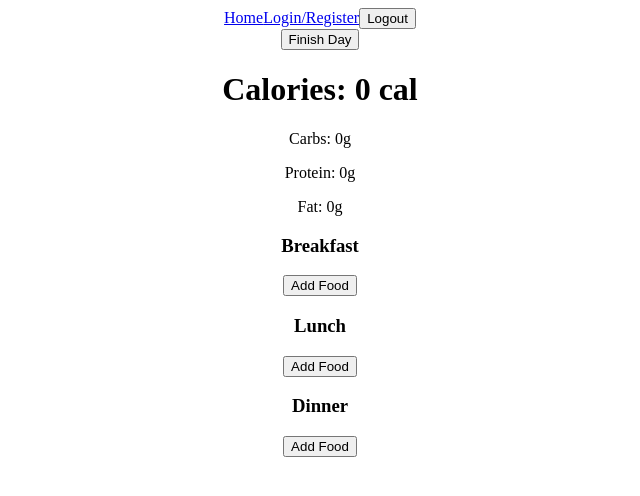
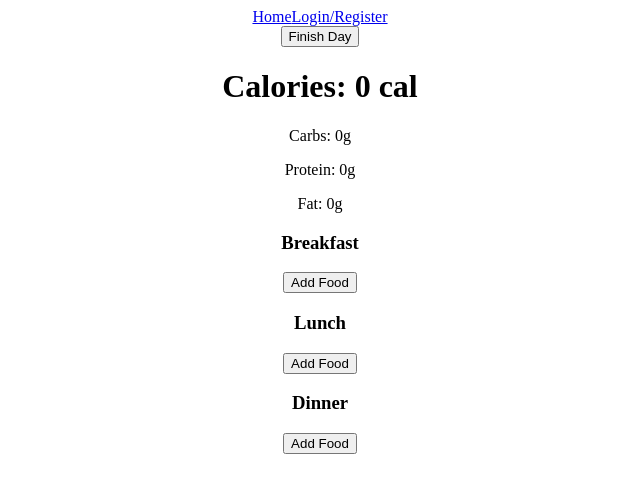
Before and after one commit to ChrisSolan/CalorieCounter, a React (Create React App) app in the folder frontend/: page / in a window 1280 px wide. Shown: the top 496 px of the page, without its empty margins (320-960 px from the left). Built offline with nearby package versions, Linux system fonts and the light colour scheme.

Commit message:
add logout button
the link to the login and register page is unavailable if you are logged in

```diff
--- a/frontend/src/components/navbar.js
+++ b/frontend/src/components/navbar.js
@@ -7,12 +7,16 @@ export const Navbar = () => {
     const [cookies, setCookies] = useCookies(['access_token']);
     const logout = () => {
         setCookies("access_token", ""); //clear and set the cookies to empty
+        window.localStorage.removeItem("userID");
         navigate("/auth");
     }
 
     return <div className='navbar'>
         <Link to= "/">Home</Link>
-        <Link to= "/auth">Login/Register</Link>
-        {<button onClick={logout} className='logoutBtn'>Logout</button>}
+        {!cookies.access_token ? (
+            <Link to='/auth'>Login/Register</Link>
+            ): (
+                <button onClick={logout}>Logout</button>
+            )}
     </div>
 }
```
